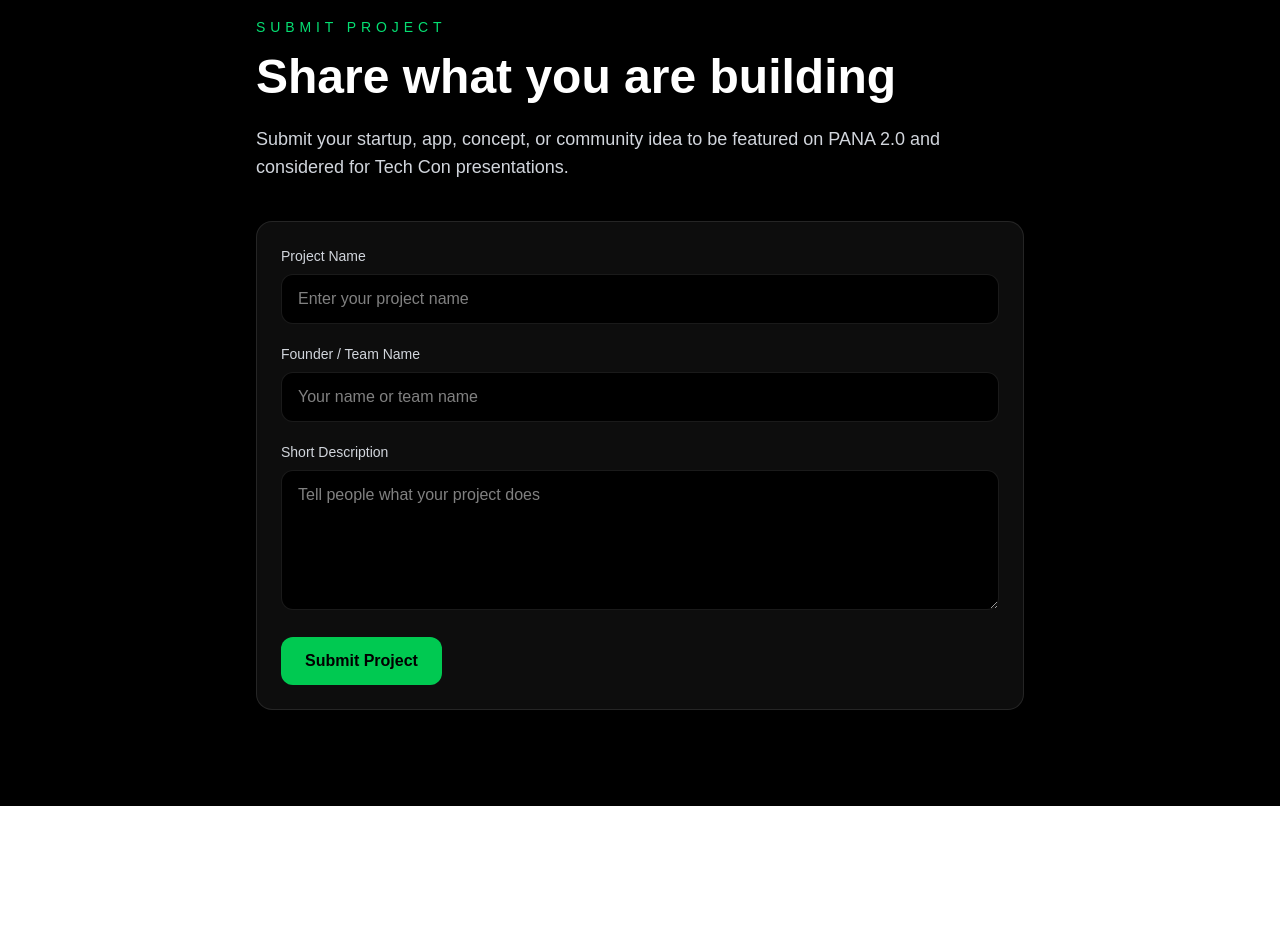
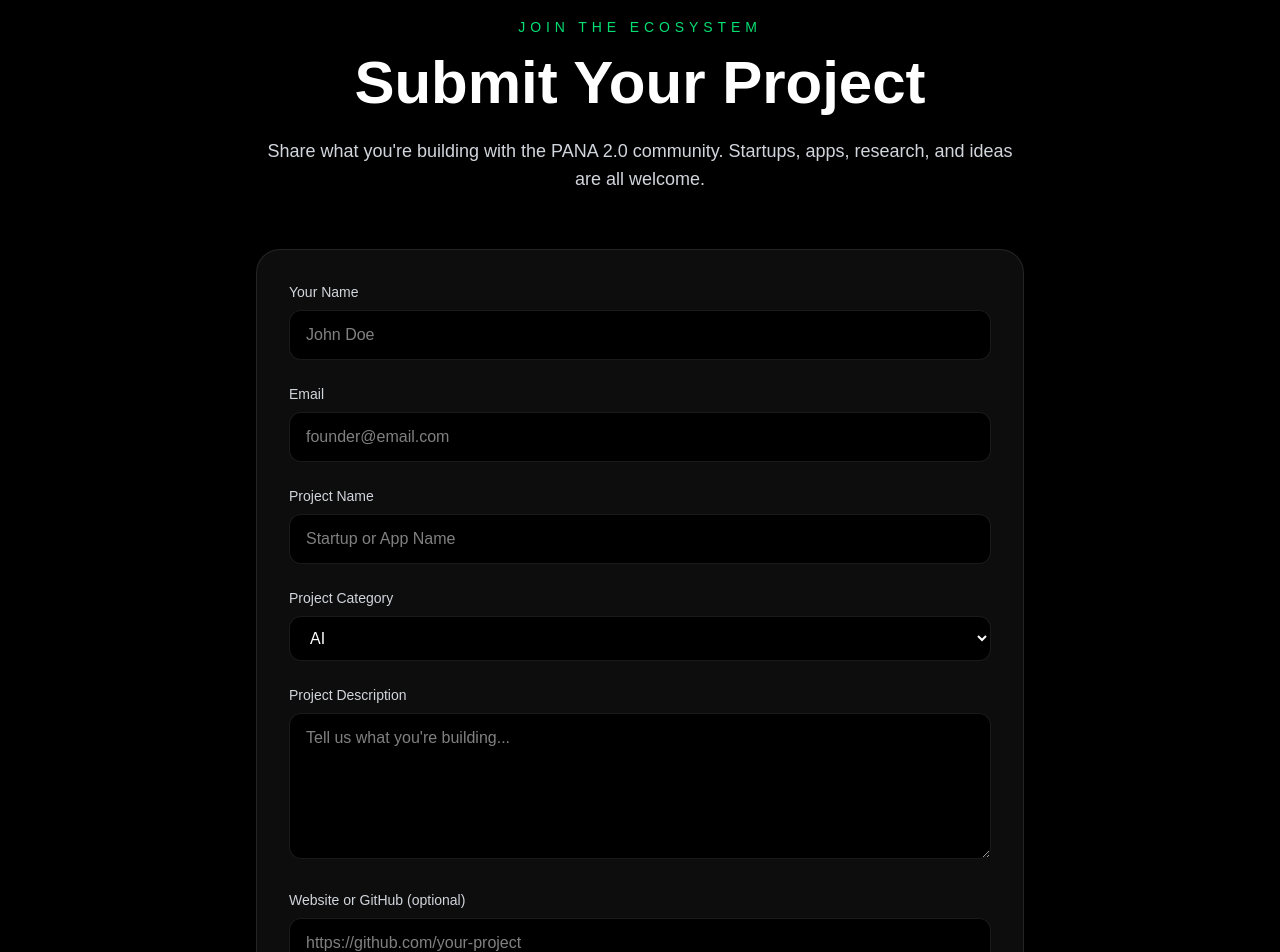
Before and after one commit to panagreenllc-dot/PANA-2.0, a Next.js app: page /submit-project in a window 1280 px wide. Shown: the part 160-1112 px from the top of the page. Before the commit the page ends 966 px from the top, so only its background shows below. Built offline with nearby package versions, Linux system fonts and the light colour scheme.

Commit message:
build submit project form

```diff
--- a/app/submit-project/page.tsx
+++ b/app/submit-project/page.tsx
@@ -2,50 +2,105 @@ export default function SubmitProjectPage() {
   return (
     <main className="min-h-screen bg-black px-6 py-24 text-white">
       <div className="mx-auto max-w-3xl">
+        <div className="mb-14 text-center">
           <p className="mb-4 text-sm uppercase tracking-[0.35em] text-green-400">
-          Submit Project
+            Join the Ecosystem
           </p>
 
-        <h1 className="mb-6 text-5xl font-bold">Share what you are building</h1>
+          <h1 className="mb-6 text-5xl font-bold sm:text-6xl">
+            Submit Your Project
+          </h1>
 
-        <p className="mb-10 text-lg text-gray-300">
-          Submit your startup, app, concept, or community idea to be featured on
-          PANA 2.0 and considered for Tech Con presentations.
+          <p className="text-lg text-gray-300">
+            Share what you're building with the PANA 2.0 community. Startups,
+            apps, research, and ideas are all welcome.
           </p>
+        </div>
 
-        <div className="rounded-2xl border border-white/10 bg-white/5 p-6">
-          <form className="space-y-5">
+        <form className="space-y-6 rounded-3xl border border-white/10 bg-white/5 p-8">
+
           <div>
-              <label className="mb-2 block text-sm text-gray-300">Project Name</label>
+            <label className="mb-2 block text-sm text-gray-300">
+              Your Name
+            </label>
             <input
               type="text"
-                className="w-full rounded-xl border border-white/10 bg-black px-4 py-3 text-white outline-none"
-                placeholder="Enter your project name"
+              placeholder="John Doe"
+              className="w-full rounded-xl border border-white/10 bg-black px-4 py-3 text-white focus:border-green-400 focus:outline-none"
             />
           </div>
 
           <div>
-              <label className="mb-2 block text-sm text-gray-300">Founder / Team Name</label>
+            <label className="mb-2 block text-sm text-gray-300">
+              Email
+            </label>
             <input
-                type="text"
-                className="w-full rounded-xl border border-white/10 bg-black px-4 py-3 text-white outline-none"
-                placeholder="Your name or team name"
+              type="email"
+              placeholder="founder@email.com"
+              className="w-full rounded-xl border border-white/10 bg-black px-4 py-3 text-white focus:border-green-400 focus:outline-none"
             />
           </div>
 
           <div>
-              <label className="mb-2 block text-sm text-gray-300">Short Description</label>
-              <textarea
-                className="min-h-[140px] w-full rounded-xl border border-white/10 bg-black px-4 py-3 text-white outline-none"
-                placeholder="Tell people what your project does"
+            <label className="mb-2 block text-sm text-gray-300">
+              Project Name
+            </label>
+            <input
+              type="text"
+              placeholder="Startup or App Name"
+              className="w-full rounded-xl border border-white/10 bg-black px-4 py-3 text-white focus:border-green-400 focus:outline-none"
             />
           </div>
 
-            <button className="rounded-xl bg-green-500 px-6 py-3 font-semibold text-black hover:bg-green-400">
+          <div>
+            <label className="mb-2 block text-sm text-gray-300">
+              Project Category
+            </label>
+
+            <select
+              className="w-full rounded-xl border border-white/10 bg-black px-4 py-3 text-white focus:border-green-400 focus:outline-none"
+            >
+              <option>AI</option>
+              <option>Startup</option>
+              <option>Cybersecurity</option>
+              <option>Robotics</option>
+              <option>Blockchain</option>
+              <option>Community</option>
+            </select>
+          </div>
+
+          <div>
+            <label className="mb-2 block text-sm text-gray-300">
+              Project Description
+            </label>
+
+            <textarea
+              rows={5}
+              placeholder="Tell us what you're building..."
+              className="w-full rounded-xl border border-white/10 bg-black px-4 py-3 text-white focus:border-green-400 focus:outline-none"
+            />
+          </div>
+
+          <div>
+            <label className="mb-2 block text-sm text-gray-300">
+              Website or GitHub (optional)
+            </label>
+
+            <input
+              type="text"
+              placeholder="https://github.com/your-project"
+              className="w-full rounded-xl border border-white/10 bg-black px-4 py-3 text-white focus:border-green-400 focus:outline-none"
+            />
+          </div>
+
+          <button
+            type="submit"
+            className="w-full rounded-2xl bg-green-500 px-6 py-4 text-lg font-bold text-black transition hover:bg-green-400"
+          >
             Submit Project
           </button>
+
         </form>
-        </div>
       </div>
     </main>
   );
```
Lines whose indentation alone changed are shown as unchanged.
